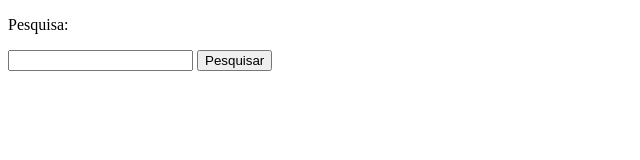
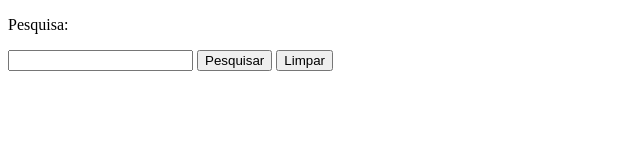
Before and after one commit to Programacao-Web-BSI-2026-2/lab-asafefernandes, a plain HTML site: page labs/02/index.html in a window 1280 px wide. Shown: the whole page, without its empty margins (0-640 px from the left). Drawn offline with Linux system fonts and the light colour scheme.

Commit message:
Update index.html

```diff
--- a/labs/02/index.html
+++ b/labs/02/index.html
@@ -10,6 +10,7 @@
     <form action="https://google.com/search" method="get">
         <input type="text" name="q">
         <input type="submit" value="Pesquisar">
+        <input type="reset" name="name" value="Limpar">
     </form>
 </body>
 </html>
```
